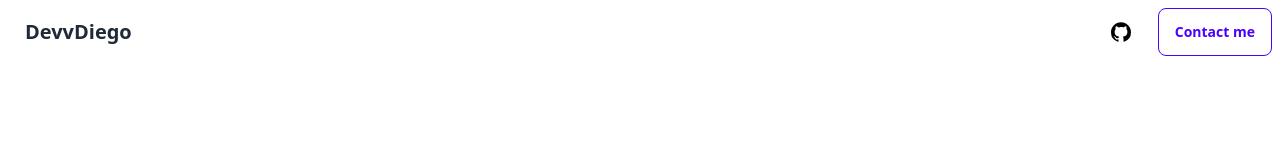
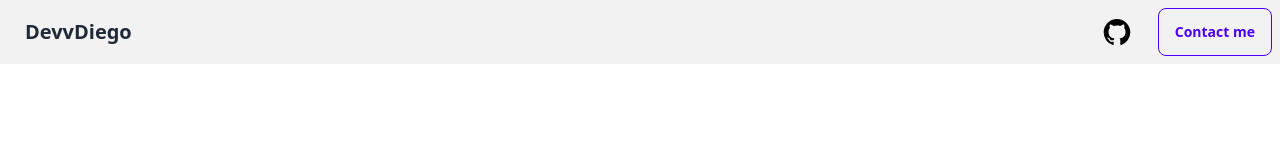
Before and after one commit to DevvDiego/DevvDiego.github.io, a SvelteKit app: page / in a window 1280 px wide. Shown: the top 160 px of the page. Built offline with nearby package versions, Linux system fonts and the light colour scheme.

Commit message:
refactor

```diff
--- a/src/routes/+page.svelte
+++ b/src/routes/+page.svelte
@@ -4,26 +4,33 @@
 
 </script>
 
-<div class="navbar bg-base-100">
+<nav class="navbar bg-base-200">
 
     <button class="flex-1">
-        <a class="btn btn-ghost text-xl">DevvDiego</a>
+        <div class="btn btn-ghost text-xl no-animation">
+            DevvDiego
+        </div>
     </button>
 
     <div class="flex-0 gap-2">
 
         <!-- ? how to make the icon adapt itself for dark or light mode -->
         <button class="btn btn-ghost">
-            <img src={iconGithub} alt="github icon" class="w-6 h-6">
+            <a href="https://github.com/devvdiego" target="_blank">
+                <img src={iconGithub} alt="github icon" class="w-8 h-8">
+            </a>
         </button>
 
         <button class="btn btn-primary btn-outline">
-            <a>Contact me</a>
+            <!-- ? maybe remove a tag and put div for a js page moving func -->
+            <a>
+                Contact me
+            </a>
         </button>
 
     </div>
 
-</div>
+</nav>
 
 <style>
 </style>
```
